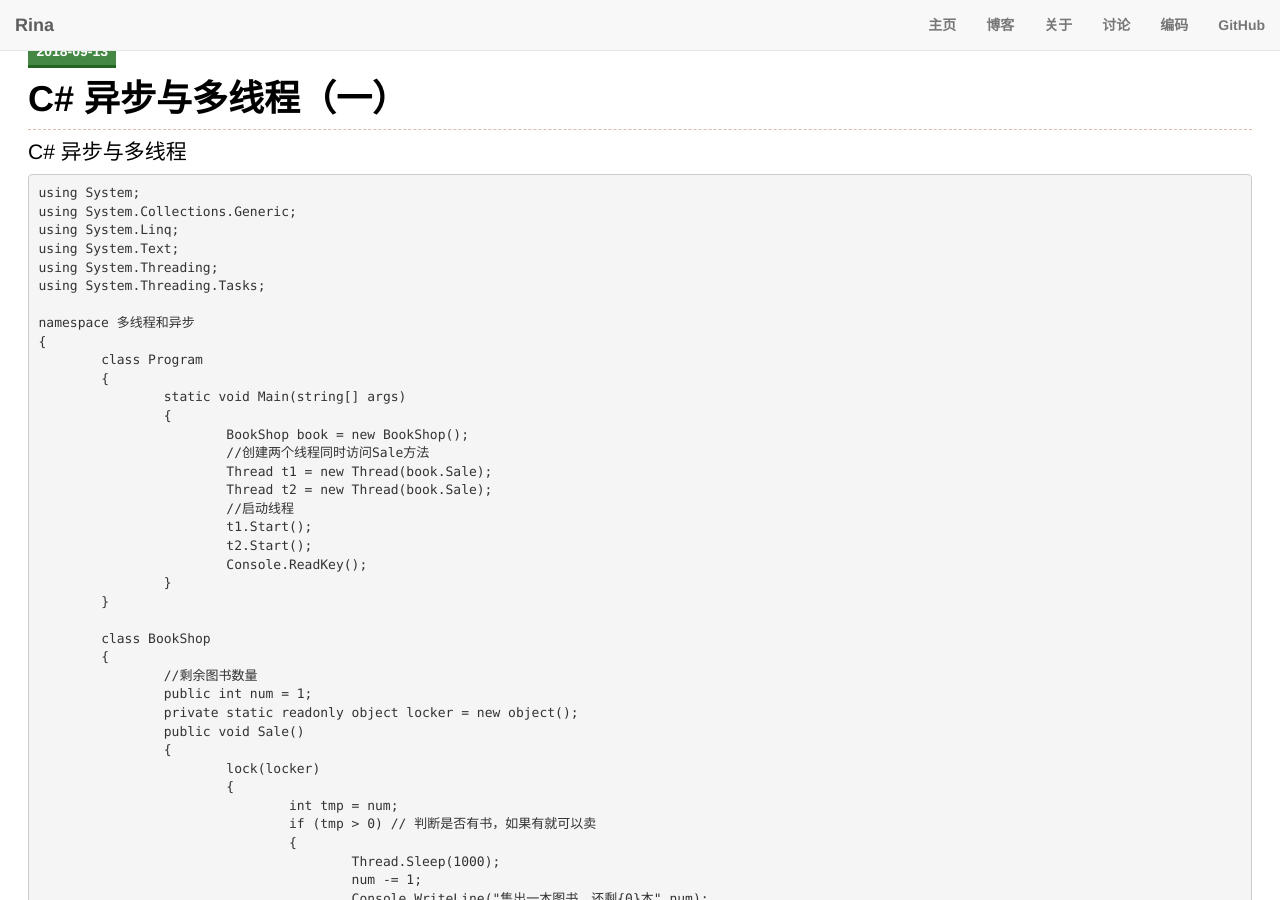
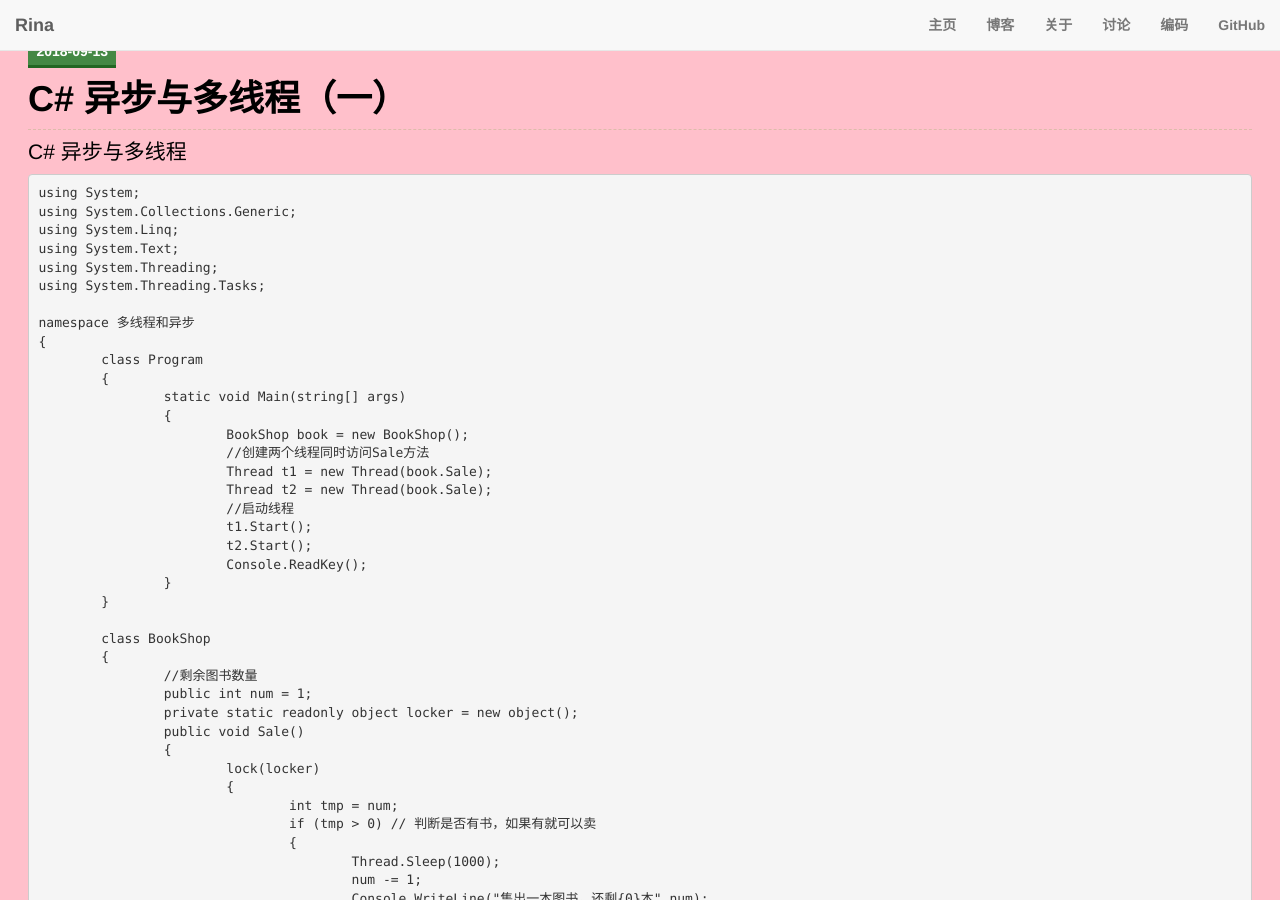
Before and after one commit to Rinaloving/Rinaloving.github.io, a Jekyll site: the page built from _posts/2018-09-13-测试博客.md, in a window 1280 px wide and 900 px high. Built offline with Jekyll 4.4.1, drawn with Linux system fonts in a browser that asks for light colours; nearby versions of some CDN libraries; library files that are not in the unit come from our copies.

Commit message:
设置背景颜色

```diff
--- a/_includes/master.html
+++ b/_includes/master.html
@@ -56,7 +56,7 @@
     </div>
 </nav>
 <div></div>
-  <body>
+  <body style="background-color:pink;">
       <div id='content'>
         {{ content }}
       </div>
```
